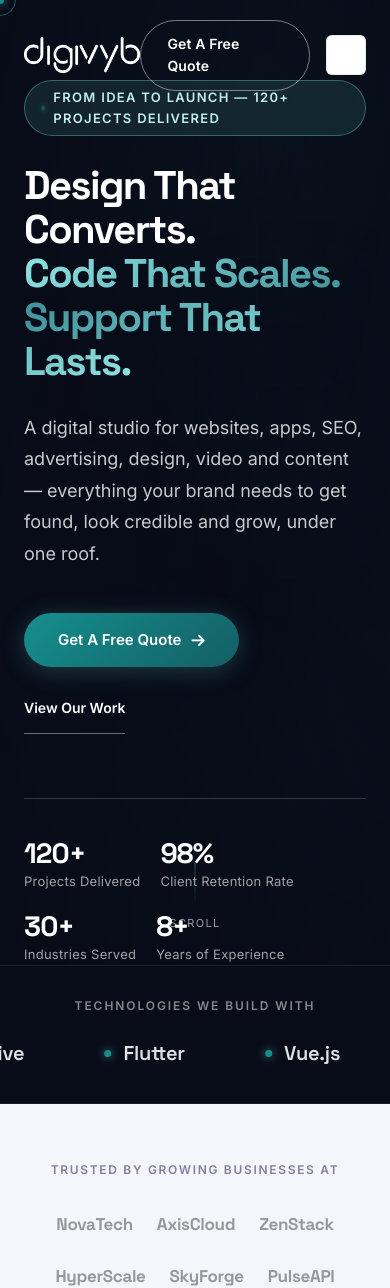
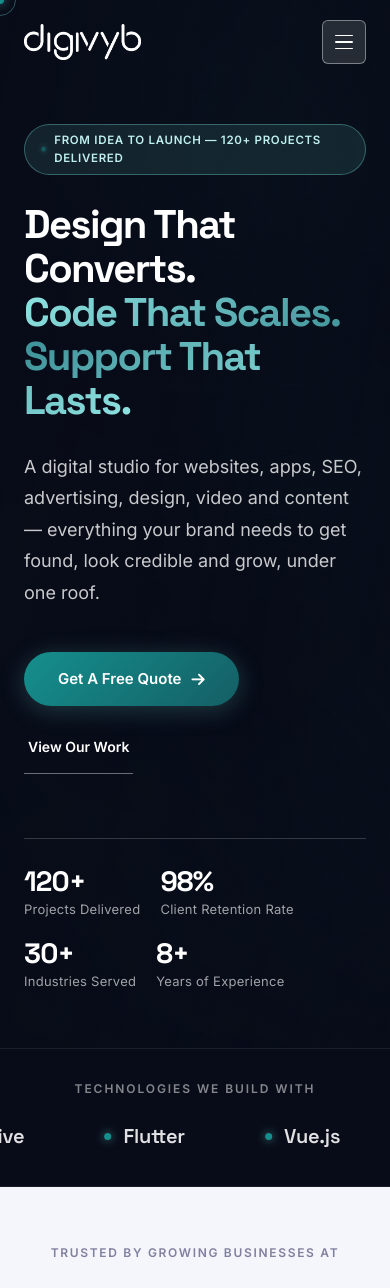
Before and after one commit to payal105/Digivyb, a PHP site: page /index.php in a window 390 px wide. Shown: the top 1288 px of the page. Run offline with PHP 8.4, Linux system fonts and the light colour scheme.

Commit message:
going live

```diff
--- a/css/pages.css
+++ b/css/pages.css
@@ -588,3 +588,100 @@
 }
 
 .skip-link:focus { top: 16px; }
+
+/* =========================================================
+   Mobile / touch refinements
+   ========================================================= */
+
+/* Touch screens have no hover, so portfolio captions and the link button must
+   be visible without it. */
+@media (hover: none) {
+  .portfolio-overlay { opacity: 1; background: linear-gradient(to top, rgba(0,0,0,0.85) 0%, rgba(0,0,0,0.15) 55%, transparent 100%); }
+  .portfolio-link { opacity: 1; transform: scale(1); width: 44px; height: 44px; }
+  .portfolio-name { color: #fff; }
+}
+
+@media (max-width: 768px) {
+  /* Header: the quote CTA lives in the hero, menu and footer, so on phones keep
+     the bar to logo + menu button (the button was wrapping onto two lines). */
+  .header-cta .btn-outline { display: none; }
+
+  /* Hamburger was white-on-white over the dark hero. */
+  #header.over-hero .hamburger-btn {
+    background: rgba(255, 255, 255, 0.12);
+    border-color: rgba(255, 255, 255, 0.4);
+  }
+  #header.over-hero .hamburger-btn span { background: #fff; }
+  .hamburger-btn { width: 44px; height: 44px; }
+
+  /* Home hero: clear the fixed header, and drop the scroll cue that collided
+     with the stats. */
+  #hero:not(.page-hero) .hero-content { padding-top: 124px; padding-bottom: 56px; }
+  .hero-scroll-indicator { display: none; }
+  .hero-badge { font-size: 11.5px; letter-spacing: 0.06em; }
+
+  /* Comfortable tap targets */
+  .footer-links { gap: 0; }
+  .footer-links a { display: inline-block; padding: 11px 0; }
+  .footer-bottom-links { gap: 20px; flex-wrap: wrap; }
+  .footer-bottom-links a { display: inline-block; padding: 10px 0; }
+  .menu-overlay-social a { display: inline-block; padding: 12px 0; }
+  .breadcrumbs a { display: inline-block; padding: 6px 0; }
+  .menu-overlay-nav a.menu-sub-link { padding-top: 12px; padding-bottom: 12px; }
+  .faq-item summary { min-height: 56px; display: flex; align-items: center; }
+
+  /* 16px inputs stop iOS Safari zooming the page when a field is focused. */
+  .form-input,
+  .form-select,
+  .form-textarea { font-size: 16px; padding: 14px 16px; }
+  .form-submit { flex-direction: column; align-items: stretch; }
+  .form-submit .btn-primary { justify-content: center; padding: 15px 28px; }
+
+  .hero-btn-secondary { padding: 14px 4px; }
+}
+
+@media (max-width: 560px) {
+  /* Four narrow columns of centred text read poorly; stack the steps. */
+  .process-steps { grid-template-columns: 1fr; gap: 28px; }
+  .process-steps::before { display: none; }
+  .hero-stats { margin-top: 48px; padding-top: 28px; }
+}
+
+/* Legibility of captions that sit on photos (touch screens always show them) */
+@media (hover: none) {
+  .portfolio-overlay { background: linear-gradient(to top, rgba(0,0,0,0.92) 0%, rgba(0,0,0,0.62) 45%, transparent 88%); }
+  .portfolio-category { color: #8FE3E1; }
+  .team-card-overlay { background: linear-gradient(to top, rgba(0,0,0,0.88) 0%, rgba(0,0,0,0.5) 60%, transparent 100%); }
+  .team-role { color: #8FE3E1; }
+}
+
+@media (max-width: 768px) {
+  .contact-info-value a { display: inline-block; padding: 8px 0; }
+}
+
+/* Tablets and narrow laptops: logo + five links + CTA don't fit comfortably
+   below ~900px, so use the menu button there too. */
+@media (max-width: 900px) {
+  .header-nav { display: none; }
+  .hamburger-btn { display: flex; width: 44px; height: 44px; }
+  .header-cta .btn-outline { display: none; }
+  #header.over-hero .hamburger-btn {
+    background: rgba(255, 255, 255, 0.12);
+    border-color: rgba(255, 255, 255, 0.4);
+  }
+}
+
+/* Mobile menu panel: sit above the fixed header (it was showing through),
+   scroll on short screens, and let the social links wrap instead of overflowing. */
+#menu-overlay {
+  z-index: 1100;
+  overflow-y: auto;
+  overscroll-behavior: contain;
+}
+
+.menu-overlay-social { flex-wrap: wrap; gap: 4px 22px; }
+
+/* The "scroll" cue crowds the stats row on shorter laptop screens. */
+@media (max-height: 960px) {
+  .hero-scroll-indicator { display: none; }
+}
```
